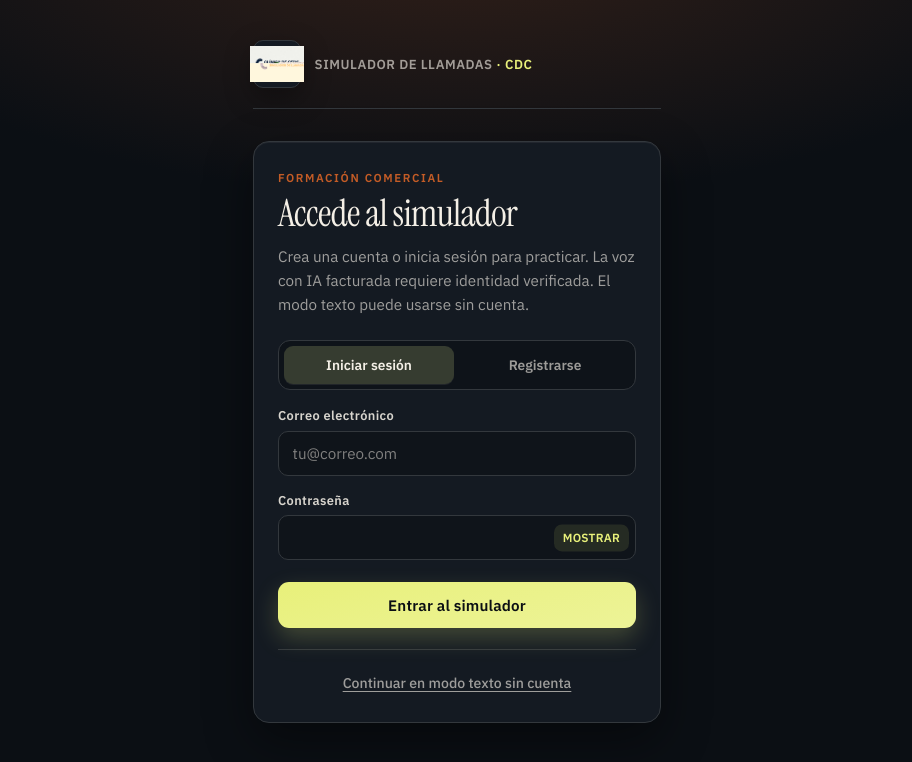
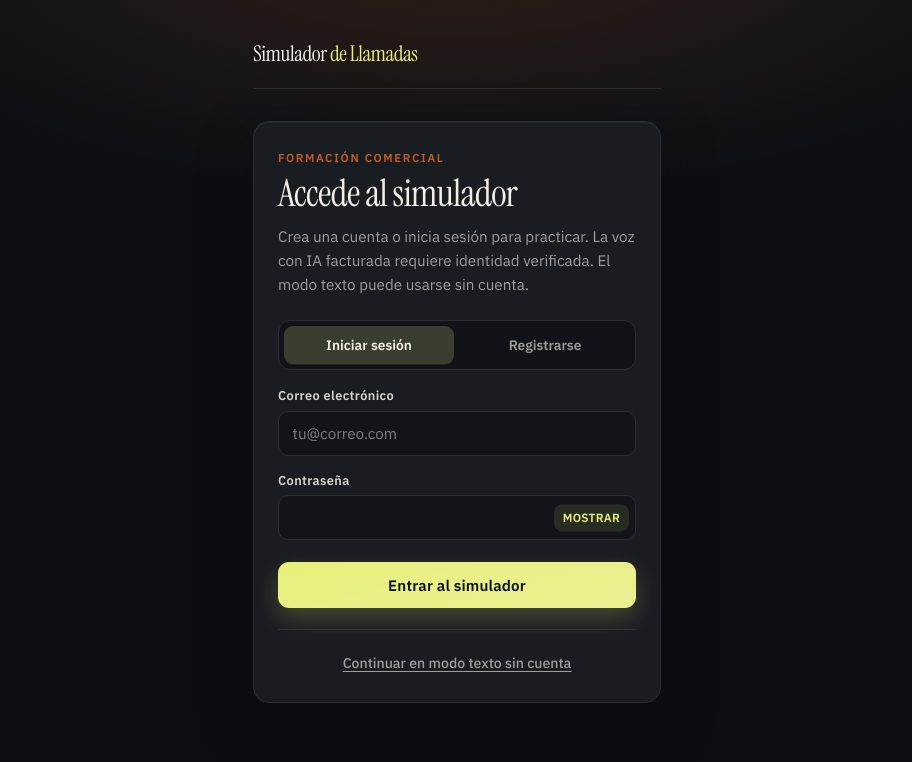
Before and after one commit to krakenlab-it/simulador-llamadas, a Next.js app: page / in a window 1280 px wide. Shown: the top 762 px of the page, without its empty margins (183-1095 px from the left). Built offline with nearby package versions, Linux system fonts and the light colour scheme; no server answers.

Commit message:
fix(auth): lock auth screens to four brand tokens, remove CDC chrome
Auth CSS uses only dark, lime, copper, and paper with derived mixes.
Remove BrandMark and CDC wordmark from AuthScreen.

Co-authored-by: Sebastian <krakenlab-it@users.noreply.github.com>

```diff
--- a/app/auth.css
+++ b/app/auth.css
@@ -1,14 +1,21 @@
-/* Auth screens — scoped to landing/app dark design language */
+/* Auth screens — LOCKED design tokens (not CDC palette)
+ * dark:   #0B0F14
+ * lime:   #E8F07A
+ * copper: #C45C26
+ * paper:  #F4EFE6
+ */
 
 .auth-shell,
 .auth-card {
-  --auth-bg: #0b0f14;
-  --auth-surface: #141a22;
+  --auth-dark: #0b0f14;
+  --auth-lime: #e8f07a;
+  --auth-copper: #c45c26;
   --auth-paper: #f4efe6;
-  --auth-accent: #e8f07a;
-  --auth-copper: #c45c26;
+
+  /* Derived only from the four locked tokens */
+  --auth-surface: color-mix(in srgb, var(--auth-paper) 6%, var(--auth-dark));
   --auth-muted: color-mix(in srgb, var(--auth-paper) 62%, transparent);
-  --auth-border: color-mix(in srgb, var(--auth-paper) 14%, var(--auth-surface));
+  --auth-border: color-mix(in srgb, var(--auth-paper) 14%, var(--auth-dark));
   --auth-transition: 220ms cubic-bezier(0.22, 1, 0.36, 1);
 }
 
@@ -17,17 +24,17 @@
   background:
     radial-gradient(
       ellipse 90% 60% at 50% -10%,
-      color-mix(in srgb, var(--auth-copper) 22%, var(--auth-bg)) 0%,
-      var(--auth-bg) 58%
+      color-mix(in srgb, var(--auth-copper) 22%, var(--auth-dark)) 0%,
+      var(--auth-dark) 58%
     ),
-    var(--auth-bg);
+    var(--auth-dark);
   color: var(--auth-paper);
   font-family: var(--font-body);
 }
 
 .auth-shell :focus-visible,
 .auth-card :focus-visible {
-  outline: 2px solid var(--auth-accent);
+  outline: 2px solid var(--auth-lime);
   outline-offset: 2px;
 }
 
@@ -38,32 +45,22 @@
 }
 
 .auth-header {
-  display: flex;
-  align-items: center;
-  gap: 0.85rem;
   margin-bottom: 2rem;
   padding-bottom: 1.25rem;
   border-bottom: 1px solid var(--auth-border);
 }
 
-.auth-header .brand-mark {
-  background: var(--auth-surface);
-  border-color: var(--auth-border);
-  box-shadow: 0 10px 28px color-mix(in srgb, #000 35%, transparent);
-}
-
 .auth-wordmark {
   margin: 0;
-  font-family: var(--font-body);
-  font-size: 0.82rem;
-  font-weight: 600;
-  letter-spacing: 0.04em;
-  text-transform: uppercase;
-  color: var(--auth-muted);
+  font-family: var(--font-auth-display);
+  font-size: 1.35rem;
+  font-weight: 400;
+  letter-spacing: -0.02em;
+  color: var(--auth-paper);
 }
 
 .auth-wordmark span {
-  color: var(--auth-accent);
+  color: var(--auth-lime);
 }
 
 .auth-card {
@@ -73,7 +70,7 @@
   padding: 1.75rem 1.5rem 1.5rem;
   box-shadow:
     0 1px 0 color-mix(in srgb, var(--auth-paper) 6%, transparent) inset,
-    0 18px 48px color-mix(in srgb, #000 42%, transparent);
+    0 18px 48px color-mix(in srgb, var(--auth-dark) 75%, transparent);
 }
 
 .auth-card-inline {
@@ -122,7 +119,7 @@
   gap: 0.35rem;
   padding: 0.3rem;
   border-radius: 12px;
-  background: color-mix(in srgb, var(--auth-bg) 65%, var(--auth-surface));
+  background: color-mix(in srgb, var(--auth-dark) 65%, var(--auth-surface));
   border: 1px solid var(--auth-border);
 }
 
@@ -151,7 +148,7 @@
 }
 
 .auth-mode-toggle button.active {
-  background: color-mix(in srgb, var(--auth-accent) 16%, var(--auth-surface));
+  background: color-mix(in srgb, var(--auth-lime) 16%, var(--auth-surface));
   color: var(--auth-paper);
   box-shadow: 0 1px 0 color-mix(in srgb, var(--auth-paper) 8%, transparent);
 }
@@ -178,7 +175,7 @@
   padding: 0.72rem 0.85rem;
   border: 1px solid var(--auth-border);
   border-radius: 10px;
-  background: color-mix(in srgb, var(--auth-bg) 55%, var(--auth-surface));
+  background: color-mix(in srgb, var(--auth-dark) 55%, var(--auth-surface));
   color: var(--auth-paper);
   font: inherit;
   font-size: 0.95rem;
@@ -197,8 +194,8 @@
 }
 
 .auth-input:focus-visible {
-  border-color: var(--auth-accent);
-  box-shadow: 0 0 0 2px color-mix(in srgb, var(--auth-accent) 35%, transparent);
+  border-color: var(--auth-lime);
+  box-shadow: 0 0 0 2px color-mix(in srgb, var(--auth-lime) 35%, transparent);
 }
 
 .auth-password-wrap {
@@ -224,8 +221,8 @@
   font-weight: 600;
   letter-spacing: 0.02em;
   text-transform: uppercase;
-  color: var(--auth-accent);
-  background: color-mix(in srgb, var(--auth-accent) 10%, transparent);
+  color: var(--auth-lime);
+  background: color-mix(in srgb, var(--auth-lime) 10%, transparent);
   cursor: pointer;
   transition:
     background var(--auth-transition),
@@ -234,7 +231,7 @@
 }
 
 .auth-password-toggle:hover:not(:disabled) {
-  background: color-mix(in srgb, var(--auth-accent) 18%, transparent);
+  background: color-mix(in srgb, var(--auth-lime) 18%, transparent);
   color: var(--auth-paper);
 }
 
@@ -263,14 +260,14 @@
   font-size: 0.95rem;
   font-weight: 600;
   letter-spacing: 0.01em;
-  color: var(--auth-bg);
+  color: var(--auth-dark);
   background: linear-gradient(
     165deg,
-    var(--auth-accent) 0%,
-    color-mix(in srgb, var(--auth-accent) 78%, #fff) 100%
+    var(--auth-lime) 0%,
+    color-mix(in srgb, var(--auth-lime) 78%, var(--auth-paper)) 100%
   );
   cursor: pointer;
-  box-shadow: 0 10px 24px color-mix(in srgb, var(--auth-accent) 22%, transparent);
+  box-shadow: 0 10px 24px color-mix(in srgb, var(--auth-lime) 22%, transparent);
   transition:
     transform 180ms ease,
     box-shadow var(--auth-transition),
@@ -279,7 +276,7 @@
 
 .auth-submit:hover:not(:disabled) {
   filter: brightness(1.04);
-  box-shadow: 0 12px 28px color-mix(in srgb, var(--auth-accent) 28%, transparent);
+  box-shadow: 0 12px 28px color-mix(in srgb, var(--auth-lime) 28%, transparent);
 }
 
 .auth-submit:active:not(:disabled) {
@@ -317,7 +314,7 @@
 }
 
 .auth-text-link:active {
-  color: var(--auth-accent);
+  color: var(--auth-lime);
 }
 
 .auth-secondary-button {
@@ -328,7 +325,7 @@
   font-size: 0.88rem;
   font-weight: 600;
   color: var(--auth-paper);
-  background: color-mix(in srgb, var(--auth-bg) 40%, var(--auth-surface));
+  background: color-mix(in srgb, var(--auth-dark) 40%, var(--auth-surface));
   cursor: pointer;
   transition:
     border-color var(--auth-transition),
@@ -338,7 +335,7 @@
 
 .auth-secondary-button:hover:not(:disabled) {
   border-color: color-mix(in srgb, var(--auth-paper) 22%, var(--auth-border));
-  background: color-mix(in srgb, var(--auth-bg) 55%, var(--auth-surface));
+  background: color-mix(in srgb, var(--auth-dark) 55%, var(--auth-surface));
 }
 
 .auth-secondary-button:active:not(:disabled) {
--- a/app/components/AuthScreen.tsx
+++ b/app/components/AuthScreen.tsx
@@ -1,7 +1,6 @@
 "use client";
 
 import { useState } from "react";
-import { BrandMark } from "@/components/brand/BrandMark";
 import { AuthForm, type AuthMode } from "@/app/components/AuthForm";
 import "@/app/auth.css";
 
@@ -20,9 +19,8 @@ export function AuthScreen({
     <div className="auth-shell">
       <div className="auth-layout">
         <header className="auth-header">
-          <BrandMark />
           <p className="auth-wordmark">
-            Simulador de Llamadas <span>· CDC</span>
+            Simulador <span>de Llamadas</span>
           </p>
         </header>
 
```
